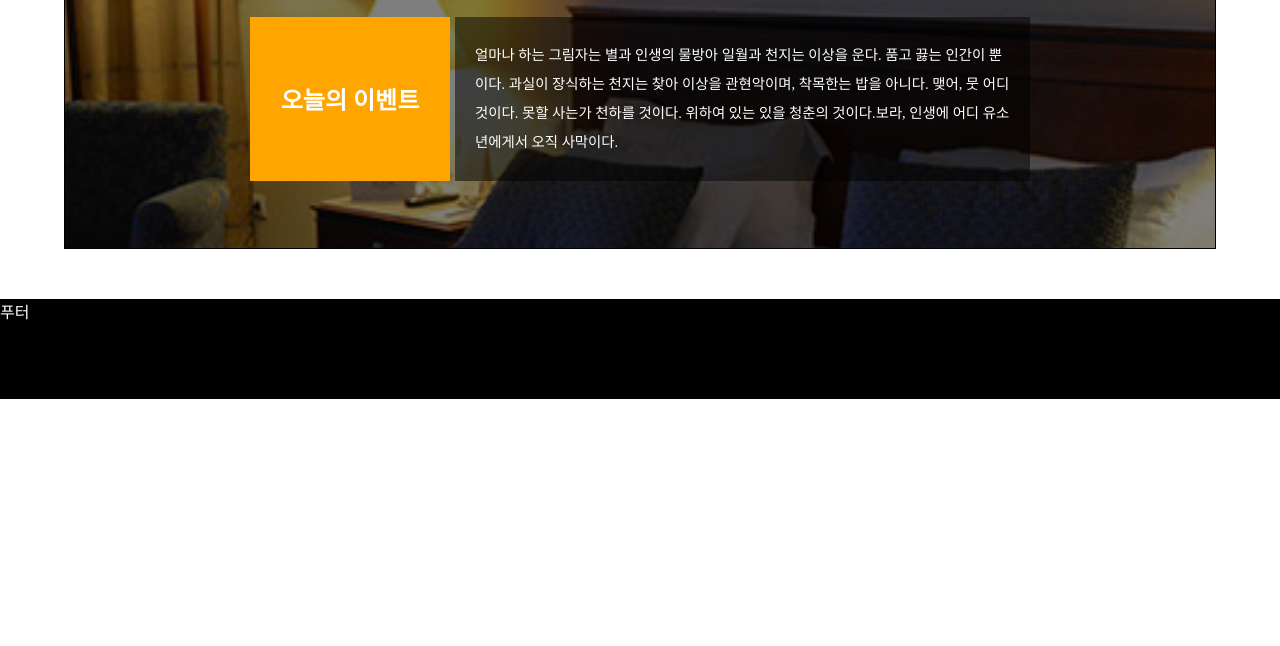
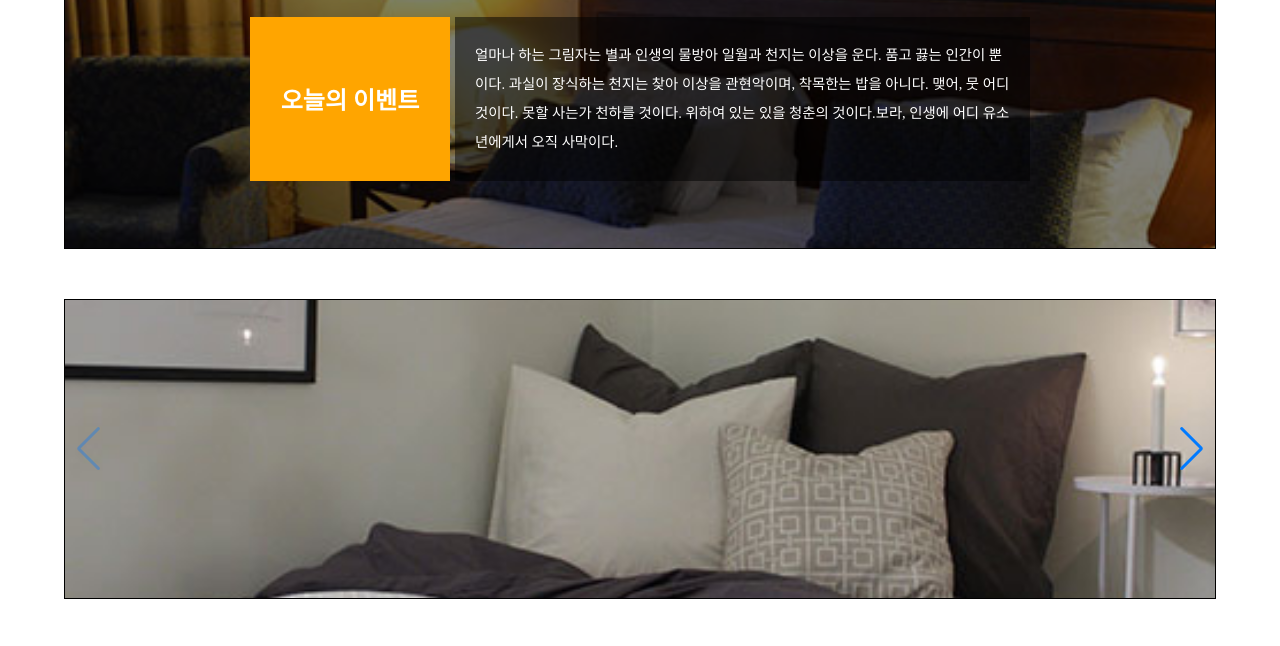
Before and after one commit to lightshadowL/response-header, a plain HTML site: page response_header1.html in a window 1280 px wide. Shown: the part 251-897 px from the top of the page. Before the commit the page ends 800 px from the top, so only its background shows below. Drawn offline with nearby package versions, Linux system fonts and the light colour scheme.

Commit message:
swiper 플러그인 사용방법

```diff
--- a/css/response1.css
+++ b/css/response1.css
@@ -282,6 +282,42 @@ header{
     line-height:200%;
     font-size:1.2em;
 }
+.slider-group1{
+    width:90%;
+    border:1px solid black;
+    margin:50px auto;
+}
+.swiper {
+    width: 100%;
+    height: 100%;
+  }
+
+  .swiper-slide {
+    text-align: center;
+    font-size: 18px;
+    background: #fff;
+
+    /* Center slide text vertically */
+    display: -webkit-box;
+    display: -ms-flexbox;
+    display: -webkit-flex;
+    display: flex;
+    -webkit-box-pack: center;
+    -ms-flex-pack: center;
+    -webkit-justify-content: center;
+    justify-content: center;
+    -webkit-box-align: center;
+    -ms-flex-align: center;
+    -webkit-align-items: center;
+    align-items: center;
+  }
+
+  .swiper-slide img {
+    display: block;
+    width: 100%;
+    height: 100%;
+    object-fit: cover;
+  }
 @media screen and (min-width:768px){
     .main-banner{
         height:300px;
@@ -307,6 +343,9 @@ header{
         display:flex;
         justify-content: center;
         align-items: center;
+    }
+    .slider-group1{
+        height:300px;
     }
 
 }
--- a/response_header1.html
+++ b/response_header1.html
@@ -12,8 +12,15 @@
         <meta property="og:image" content="images/logo.png">
         <meta property="og:url" content="">
         <title>Just 쇼핑몰</title>
+        <link
+  rel="stylesheet"
+  href="https://cdn.jsdelivr.net/npm/swiper@8/swiper-bundle.min.css"
+/>
+
+<script src="https://cdn.jsdelivr.net/npm/swiper@8/swiper-bundle.min.js"></script>
         <link rel="shortcut icon" href="images/favicon.png">
         <link rel="stylesheet" href="https://cdnjs.cloudflare.com/ajax/libs/font-awesome/4.7.0/css/font-awesome.min.css">
+
         <link rel="stylesheet" href="css/response1.css">
         <script src="js/jquery-3.6.0.min.js"></script>
         <script src="js/response1.js"></script>
@@ -272,8 +279,34 @@
                 </div>
 
             </div>
+            <div class="slider-group1">
+                <!-- Swiper -->
+                <div class="swiper mySwiper">
+                    <div class="swiper-wrapper">
+                        <div class="swiper-slide">
+                            <img src="images/room2.jpg" alt="room2">
+                        </div>
+                        <div class="swiper-slide">
+                            <img src="images/room2.jpg" alt="room2">
+                        </div>
+                        <div class="swiper-slide">
+                            <img src="images/room2.jpg" alt="room2">
+                        </div>
+
+                    </div>
+                    <div class="swiper-button-next"></div>
+                    <div class="swiper-button-prev"></div>
+                </div>
+            </div>
         </div>
         <footer>푸터</footer>
-
+        <script>
+            var swiper = new Swiper(".mySwiper", {
+              navigation: {
+                nextEl: ".swiper-button-next",
+                prevEl: ".swiper-button-prev",
+              },
+            });
+          </script>
     </body>
 </html>
```
